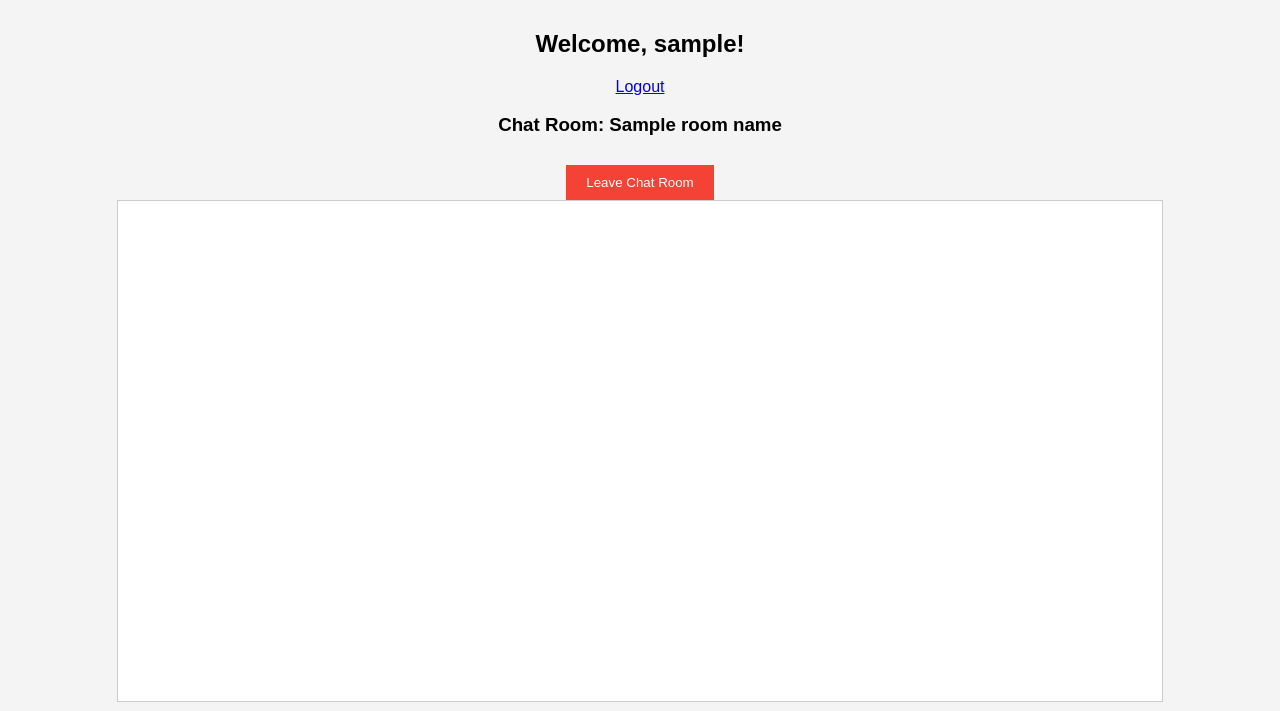
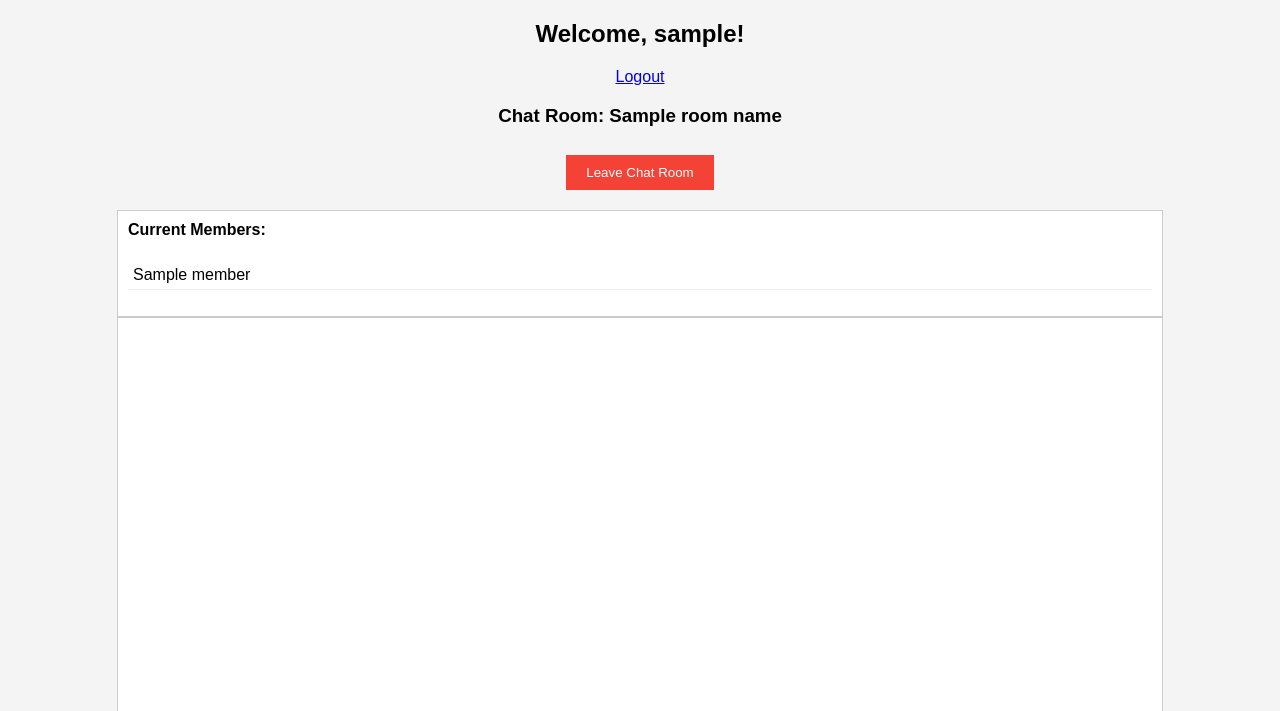
Before and after one commit to SoaringEagle910/chatRoom, a Flask app: template templates/chat.html in a window 1280 px wide. Shown: the top 711 px of the page. Run offline with Flask 3, Linux system fonts and the light colour scheme; the template is opened without the code that fills it: most values are stand-ins (such as "Sample title", 1, 10 or a date in 2020); some libraries are stand-ins or nearby versions.

Commit message:
完成删除聊天室

```diff
--- a/app.py
+++ b/app.py
@@ -2,6 +2,8 @@ from flask import Flask, render_template, request, session, redirect, url_for, f
 from flask_socketio import SocketIO, emit, join_room
 from flask_session import Session
 import os
+import json
+from datetime import datetime
 
 app = Flask(__name__)
 
@@ -13,13 +15,21 @@ Session(app)
 
 socketio = SocketIO(app, manage_session=False)
 
-
 # 用户信息存储文件
 USER_FILE = 'users.txt'
-# 聊天室信息存储（以字典形式存储每个聊天室的用户列表）
-chatrooms = {}
+# 聊天室信息存储文件
+CHATROOMS_FILE = 'chatrooms.json'
+# 在线用户存储文件
+ONLINE_USERS_FILE = 'online_users.json'
+# 聊天记录存储文件夹
+CHAT_LOGS_FOLDER = 'chat_logs'
 
-# 存储用户信息
+# 确保聊天记录文件夹存在
+if not os.path.exists(CHAT_LOGS_FOLDER):
+    os.makedirs(CHAT_LOGS_FOLDER)
+
+
+# 加载用户信息
 def get_users():
     if not os.path.exists(USER_FILE):
         return {}
@@ -30,6 +40,64 @@ def get_users():
             username, password = line.strip().split(':')
             users[username] = password
     return users
+
+
+# 加载聊天室数据
+def load_chatrooms():
+    if os.path.exists(CHATROOMS_FILE):
+        with open(CHATROOMS_FILE, 'r') as f:
+            return json.load(f)
+    return {}
+
+
+# 加载在线用户数据
+def load_online_users():
+    if os.path.exists(ONLINE_USERS_FILE):
+        with open(ONLINE_USERS_FILE, 'r') as f:
+            return json.load(f)
+    return {}
+
+
+# 保存聊天室数据
+def save_chatrooms():
+    with open(CHATROOMS_FILE, 'w') as f:
+        json.dump(chatrooms, f)
+
+
+# 保存在线用户数据
+def save_online_users():
+    with open(ONLINE_USERS_FILE, 'w') as f:
+        json.dump(online_users, f)
+
+
+# 保存聊天记录
+def save_chat_log(room_name, message):
+    log_file = os.path.join(CHAT_LOGS_FOLDER, f"{room_name}.json")
+    log_data = {}
+
+    # 如果日志文件存在，读取现有聊天记录
+    if os.path.exists(log_file):
+        with open(log_file, 'r') as f:
+            log_data = json.load(f)
+
+    # 获取当前时间戳
+    timestamp = datetime.now().strftime("%Y-%m-%d %H:%M:%S")
+
+    # 将新消息添加到日志
+    if room_name not in log_data:
+        log_data[room_name] = []
+
+    log_data[room_name].append({"timestamp": timestamp, "message": message})
+
+    # 保存更新后的聊天记录
+    with open(log_file, 'w') as f:
+        json.dump(log_data, f, ensure_ascii=False, indent=4)
+
+
+# 初始化数据
+chatrooms = load_chatrooms()
+online_users = load_online_users()
+
 
 # 注册页面
 @app.route('/register', methods=['GET', 'POST'])
@@ -52,6 +120,7 @@ def register():
 
     return render_template('register.html')
 
+
 # 登录页面
 @app.route('/login', methods=['GET', 'POST'])
 def login():
@@ -70,6 +139,7 @@ def login():
 
     return render_template('login.html')
 
+
 # 聊天室选择页面（显示现有聊天室并允许创建新聊天室）
 @app.route('/chatrooms', methods=['GET', 'POST'])
 def chatrooms_page():
@@ -85,6 +155,7 @@ def chatrooms_page():
             flash('Chatroom already exists. Please choose another name.', 'error')
         else:
             chatrooms[room_name] = []  # 初始化聊天室为空
+            save_chatrooms()  # 保存聊天室数据到文件
             # 广播聊天室创建事件
             socketio.emit('new_room_created', {'room_name': room_name}, to=None)
 
@@ -92,6 +163,30 @@ def chatrooms_page():
 
     # 将聊天室及其成员信息传递到模板
     return render_template('chatrooms.html', chatrooms=chatrooms, username=username)
+
+# 删除聊天室
+@app.route('/delete_chatroom/<room_name>', methods=['POST'])
+def delete_chatroom(room_name):
+    if 'username' not in session:
+        return redirect(url_for('login'))
+
+    # 检查聊天室是否存在
+    if room_name not in chatrooms:
+        flash('Chatroom not found.', 'error')
+        return redirect(url_for('chatrooms_page'))
+
+    # 从聊天室数据中删除该聊天室
+    del chatrooms[room_name]
+    save_chatrooms()  # 更新聊天室数据
+
+    # 删除对应的聊天记录文件
+    log_file = os.path.join(CHAT_LOGS_FOLDER, f"{room_name}.json")
+    if os.path.exists(log_file):
+        os.remove(log_file)
+
+    flash(f'Chatroom "{room_name}" has been deleted.', 'success')
+    return redirect(url_for('chatrooms_page'))
+
 
 # 进入聊天室
 @app.route('/chat/<room_name>')
@@ -109,10 +204,21 @@ def chat(room_name):
     # 加入聊天室
     if username not in chatrooms[room_name]:
         chatrooms[room_name].append(username)
+        save_chatrooms()  # 保存聊天室信息到文件
 
-    # 将聊天室成员传递给模板
+    # 加载聊天记录
+    log_file = os.path.join(CHAT_LOGS_FOLDER, f"{room_name}.json")
+    messages = []
+    if os.path.exists(log_file):
+        with open(log_file, 'r') as f:
+            messages = json.load(f).get(room_name, [])
+
+    # 获取当前聊天室的成员
     members = chatrooms[room_name]
-    return render_template('chat.html', username=username, room_name=room_name, members=members)
+
+    # 将聊天室成员和历史消息传递给模板
+    return render_template('chat.html', username=username, room_name=room_name, members=members, messages=messages)
+
 
 # 退出聊天室
 @app.route('/leave/<room_name>')
@@ -124,9 +230,11 @@ def leave_room(room_name):
 
     if room_name in chatrooms and username in chatrooms[room_name]:
         chatrooms[room_name].remove(username)
+        save_chatrooms()  # 保存聊天室信息到文件
         flash(f'You have left the chatroom "{room_name}".', 'success')
 
     return redirect(url_for('chatrooms_page'))
+
 
 # 退出登录
 @app.route('/logout')
@@ -135,12 +243,14 @@ def logout():
     flash('You have been logged out.', 'success')
     return redirect(url_for('login'))
 
+
 # 聊天页面主页
 @app.route('/')
 def home():
     if 'username' not in session:
         return redirect(url_for('login'))
     return redirect(url_for('chatrooms_page'))
+
 
 # 处理聊天消息时，包含用户名
 @socketio.on('message')
@@ -149,8 +259,12 @@ def handle_message(data):
     room_name = data['room_name']
     message = f"{username}: {data['message']}"  # 将用户名和消息内容结合
 
+    # 保存聊天记录
+    save_chat_log(room_name, message)
+
     # 广播消息到房间
     emit('message', message, room=room_name)
+
 
 @socketio.on('join')
 def handle_join(data):
@@ -160,8 +274,36 @@ def handle_join(data):
     # 将用户加入房间
     join_room(room_name)
 
+    # 将用户加入聊天室的成员列表
+    if username not in chatrooms[room_name]:
+        chatrooms[room_name].append(username)
+        save_chatrooms()  # 保存聊天室信息到文件
+
+    # 广播更新聊天室成员列表
+    emit('update_members', {'members': chatrooms[room_name]}, room=room_name)
+
     # 广播用户加入聊天室的消息
     emit('message', f"{username} has joined the chat!", room=room_name)
+
+@socketio.on('leave')
+def handle_leave(data):
+    room_name = data['room']
+    username = session['username']
+
+    # 从房间中离开
+    leave_room(room_name)
+
+    # 从聊天室成员列表中移除用户
+    if username in chatrooms[room_name]:
+        chatrooms[room_name].remove(username)
+        save_chatrooms()  # 保存聊天室信息到文件
+
+    # 广播更新聊天室成员列表
+    emit('update_members', {'members': chatrooms[room_name]}, room=room_name)
+
+    # 广播用户退出聊天室的消息
+    emit('message', f"{username} has left the chat.", room=room_name)
+
 
 @socketio.on('disconnect')
 def handle_disconnect():
@@ -171,6 +313,19 @@ def handle_disconnect():
         for room_name, members in chatrooms.items():
             if username in members:
                 members.remove(username)
+        save_chatrooms()  # 更新聊天室信息
+
+# @socketio.on('disconnect')
+# def handle_disconnect():
+#     username = session.get('username')
+#     if username:
+#         for room_name in chatrooms:
+#             if username in chatrooms[room_name]:
+#                 chatrooms[room_name].remove(username)
+#                 save_chatrooms()  # 更新聊天室信息
+#                 emit('update_members', {'members': chatrooms[room_name]}, room=room_name)
+
+
 
 if __name__ == '__main__':
     socketio.run(app, host='0.0.0.0', port=5000)
--- /dev/null
+++ b/chatrooms.json
@@ -0,0 +1 @@
+{"user0room": []}
--- a/templates/chat.html
+++ b/templates/chat.html
@@ -48,6 +48,24 @@
         .user-message {
             font-weight: bold;
         }
+        #members {
+            margin-top: 20px;
+            padding: 10px;
+            border: 1px solid #ccc;
+            background-color: #fff;
+            width: 80%;
+        }
+        #members h4 {
+            margin-top: 0;
+        }
+        #members ul {
+            list-style: none;
+            padding: 0;
+        }
+        #members li {
+            padding: 5px;
+            border-bottom: 1px solid #eee;
+        }
     </style>
 </head>
 <body>
@@ -58,7 +76,25 @@
     <!-- 退出聊天室按钮 -->
     <button id="leave-btn">Leave Chat Room</button>
 
-    <div id="chat-box"></div>
+    <!-- 当前聊天室成员 -->
+    <div id="members">
+        <h4>Current Members:</h4>
+        <ul id="member-list">
+            {% for member in members %}
+                <li>{{ member }}</li>
+            {% endfor %}
+        </ul>
+    </div>
+
+    <div id="chat-box">
+        <!-- 历史消息 -->
+        {% for msg in messages %}
+            <div class="message">
+                <span class="user-message">{{ msg.timestamp }} - </span>
+                {{ msg.message }}
+            </div>
+        {% endfor %}
+    </div>
     <input type="text" id="message-input" placeholder="Type a message..." />
     <button id="send-btn">Send</button>
 
@@ -87,9 +123,22 @@
         chatBox.scrollTop = chatBox.scrollHeight;  // 滚动到底部
     });
 
+    // 接收聊天室成员更新事件
+    socket.on('update_members', function(data) {
+        const members = data.members;
+        const memberList = document.getElementById('member-list');
+        memberList.innerHTML = '';  // 清空成员列表
+        members.forEach(function(member) {
+            const li = document.createElement('li');
+            li.textContent = member;
+            memberList.appendChild(li);
+        });
+    });
+
     // 退出聊天室
     document.getElementById('leave-btn').onclick = function() {
-        window.location.href = '/leave/' + room;
+        socket.emit('leave', {room: room});  // 发送离开事件到服务器
+        window.location.href = '/';  // 退出后跳转到主页或其他页面
     };
     </script>
 </body>
--- a/users.txt
+++ b/users.txt
@@ -4,3 +4,4 @@ user1:user1
 user2:user2
 凌平:520
 鹏鹏:20040910
+陈竣发:hhh
```
Also changed, not shown: templates/chatrooms.html (+11 -1 lines), templates/index.html (line endings or trailing spaces), templates/login.html (line endings or trailing spaces), templates/register.html (line endings or trailing spaces), 8 other files.
